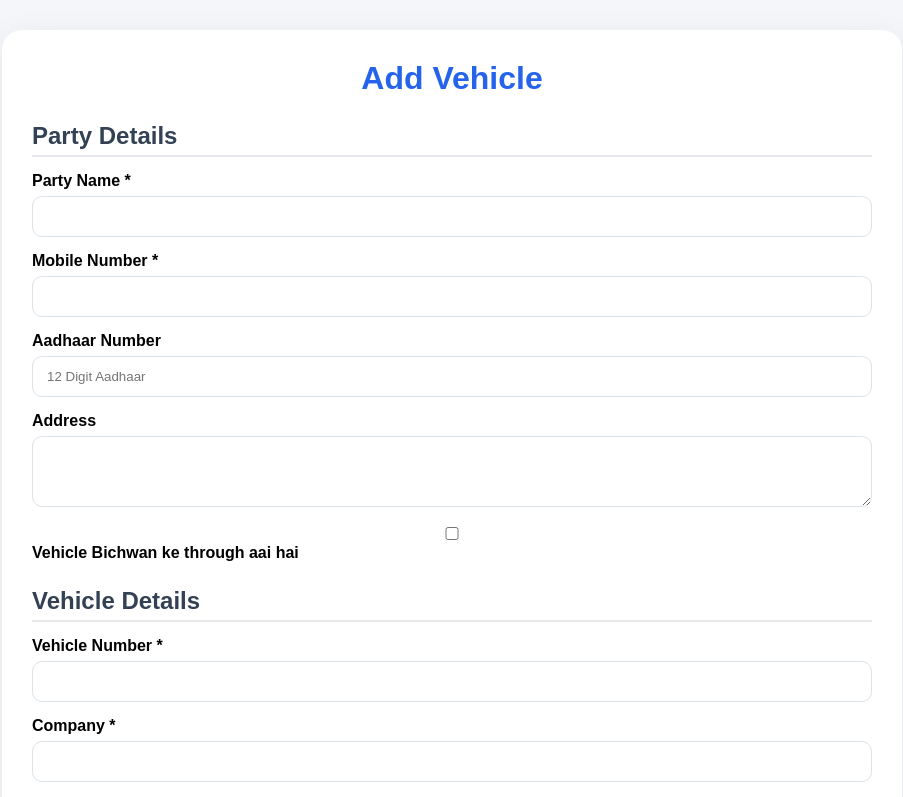
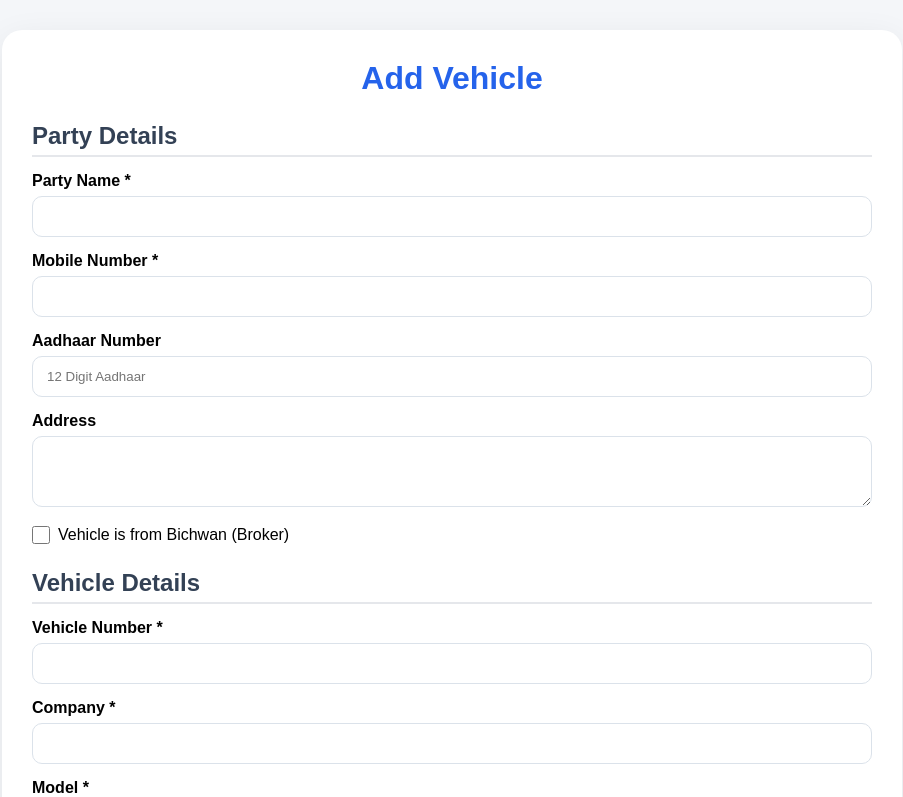
Before and after one commit to shadabk7868/MainGoScrap, a React (Vite) app in the folder frontend/: page /add-vehicle in a window 1280 px wide. Shown: the top 797 px of the page, without its empty margins (188-1091 px from the left). Built offline with nearby package versions, Linux system fonts and the light colour scheme; sample sign-in values are in the browser's storage.

Commit message:
Added broker details and broker aadhaar photo css

```diff
--- a/frontend/src/App.css
+++ b/frontend/src/App.css
@@ -1020,3 +1020,26 @@ select{
     padding:16px 12px;
   }
 }
+
+.form-group.checkbox-group {
+  display: flex;
+  align-items: center;
+  gap: 10px;
+  margin: 15px 0;
+}
+
+.form-group.checkbox-group input[type="checkbox"] {
+  width: 18px;
+  height: 18px;
+  cursor: pointer;
+  flex-shrink: 0;
+}
+
+.form-group.checkbox-group label {
+  margin: 0;
+  cursor: pointer;
+  font-weight: 500;
+  display: flex;
+  align-items: center;
+  gap: 8px;
+}
--- a/frontend/src/pages/AddVehicle.jsx
+++ b/frontend/src/pages/AddVehicle.jsx
@@ -241,7 +241,7 @@ commission: "",
             />
           </div>
 
-          <div className="form-group">
+          <div className="form-group checkbox-group">
   <label>
     <input
       type="checkbox"
@@ -264,7 +264,7 @@ commission: "",
   }
 }}
     />
-    Vehicle Bichwan ke through aai hai
+    Vehicle is from Bichwan (Broker)
   </label>
 </div>
 
```
